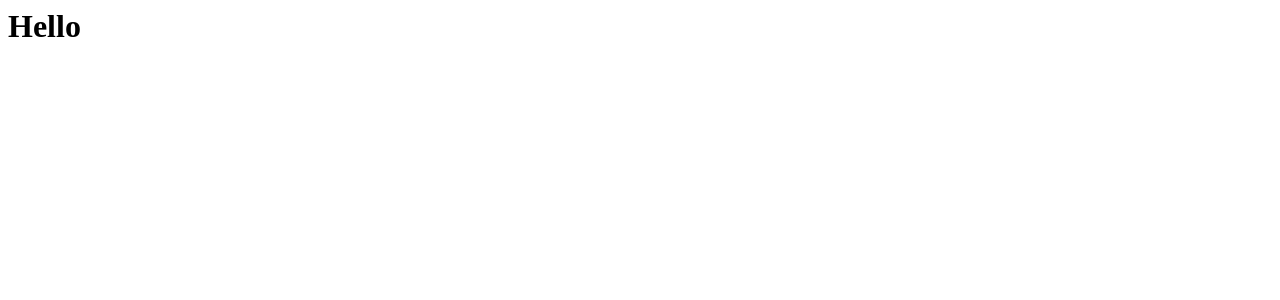
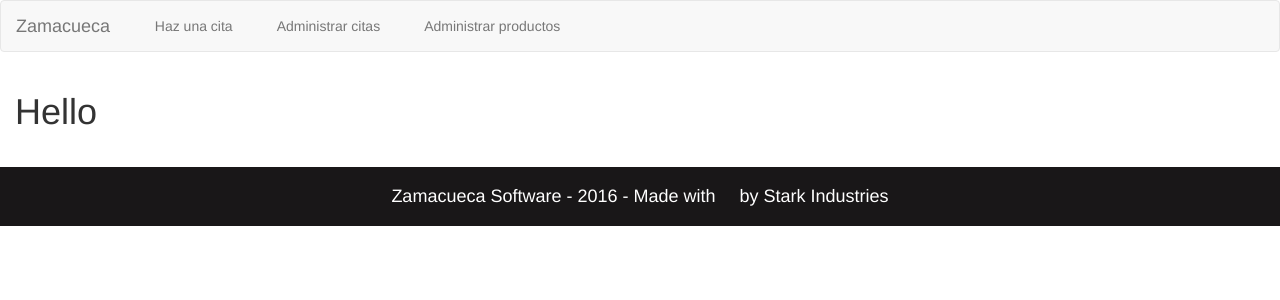
Before and after one commit to victorhugojmz/barbershop, a Django app: page /encargado/ in a window 1280 px wide. Before the commit the part shown is almost empty. Shown: the top 300 px of the page. Run offline with Django 3.2, Linux system fonts and the light colour scheme; some libraries are stand-ins or nearby versions; some web fonts are replaced.

Commit message:
UI customization for sw admin

```diff
--- a/encargado/templates/encargado/encargado.html
+++ b/encargado/templates/encargado/encargado.html
@@ -1 +1,48 @@
-<h1>Hello</h1>
+{% extends 'index/index.template.html' %}
+{% block title %}
+    <title>Zamacueca - Encargado </title>
+{% endblock  %}
+{% block customized %}
+     <nav class="navbar navbar-default">
+                <div class="container-fluid">
+                    <div class="navbar-header">
+                        <button class="navbar-toggle" data-toggle="collapse" data-target="#TopNavBar">
+                            <span class="icon-bar"></span>
+                            <span class="icon-bar"></span>
+                            <span class="icon-bar"></span>
+                        </button>
+                        <a href="{% url 'index:zamacueca'  %}" class="navbar-brand">Zamacueca</a>
+                    </div>
+                    <div class="collapse navbar-collapse" id="TopNavBar">
+
+                        <ul class="nav navbar-nav">
+
+                            <li class="">
+                                <a href="/citas/" class="">
+                                     <span class="glyphicon glyphicon-calendar"></span>
+                                     Haz una cita
+                                </a>
+                            </li>
+                            <li class="{% block galleryactive %}{% endblock  %}">
+                                <a href="{% url 'index:gallery' %}" class="">
+                                    <span class="glyphicon glyphicon-picture"></span>
+                                    Administrar citas
+                                </a>
+                            </li>
+                            <li class="">
+                                <a href="/productos/" class="">
+                                     <span class="glyphicon glyphicon-th-list"></span>
+                                    Administrar productos
+                                </a>
+                            </li>
+                        </ul>
+                    </div>
+
+                </div>
+            </nav>
+{% endblock  %}
+{% block body %}
+        <div class="container-fluid">
+            <h1>Hello</h1>
+        </div>
+{% endblock  %}
--- a/index/templates/index/index.template.html
+++ b/index/templates/index/index.template.html
@@ -12,6 +12,7 @@
         <link rel="stylesheet" href="https://maxcdn.bootstrapcdn.com/font-awesome/4.6.3/css/font-awesome.min.css">
     </head>
     <body>
+        {% block  customized %}
             <nav class="navbar navbar-default">
                 <div class="container-fluid">
 
@@ -56,6 +57,7 @@
 
                 </div>
             </nav>
+        {% endblock  %}
             {% block body %}
             {% endblock %}
     <footer  class="foo">
```
